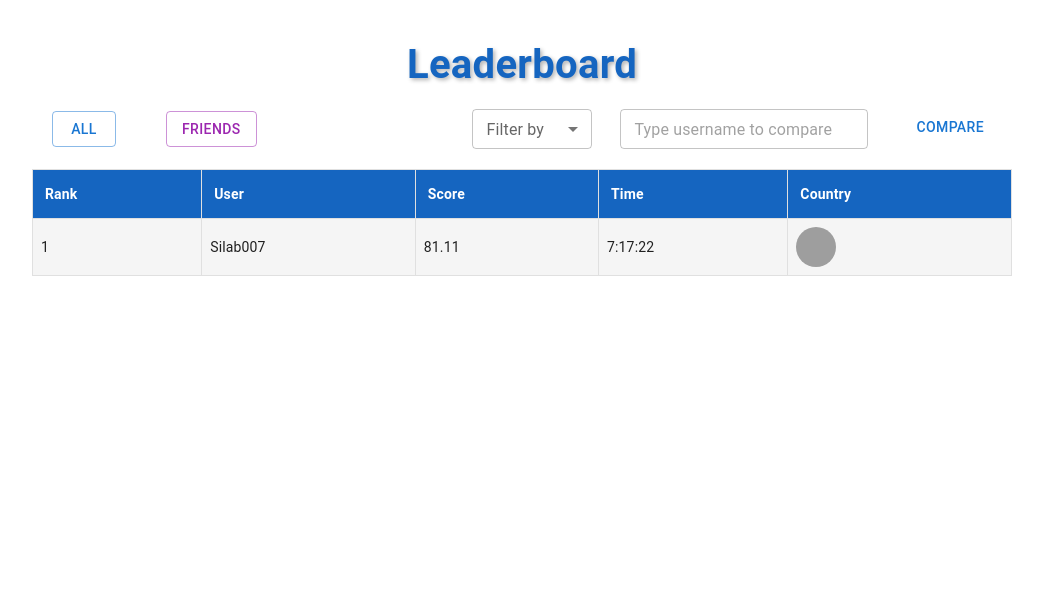
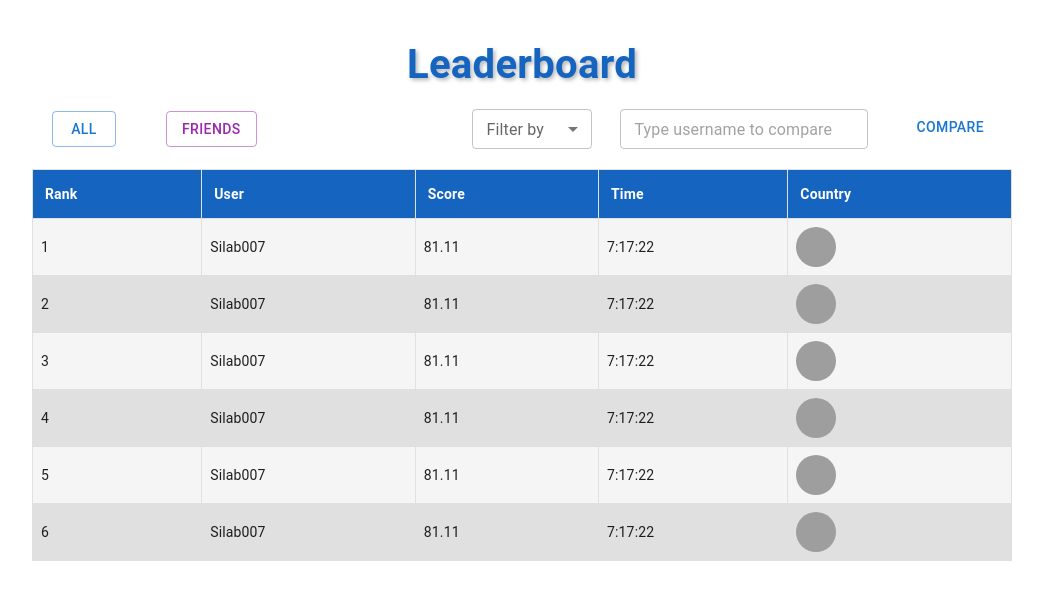
Before and after one commit to Masoom-Wahid/KardanLeetCode, a React (Create React App) app: page /leaderboard in a window 1280 px wide. Shown: the top 600 px of the page, without its empty margins (118-1161 px from the left). Built offline with nearby package versions, Linux system fonts and the light colour scheme; grey boxes are pictures that could not be loaded.

Commit message:
login button fix and leaderboard population

```diff
--- a/src/components/LeaderBoard/Organisms/LeaderboardTableOrganism.jsx
+++ b/src/components/LeaderBoard/Organisms/LeaderboardTableOrganism.jsx
@@ -37,6 +37,41 @@ const StyledTable = styled(Table)(({ theme }) => ({
 const mockLeaderboardData = [
   {
     rank: 1,
+    user: "Silab007",
+    score: "81.11",
+    time: "7:17:22",
+    country: "CountryFlag.png",
+  },
+  {
+    rank: 2,
+    user: "Silab007",
+    score: "81.11",
+    time: "7:17:22",
+    country: "CountryFlag.png",
+  },
+  {
+    rank: 3,
+    user: "Silab007",
+    score: "81.11",
+    time: "7:17:22",
+    country: "CountryFlag.png",
+  },
+  {
+    rank: 4,
+    user: "Silab007",
+    score: "81.11",
+    time: "7:17:22",
+    country: "CountryFlag.png",
+  },
+  {
+    rank: 5,
+    user: "Silab007",
+    score: "81.11",
+    time: "7:17:22",
+    country: "CountryFlag.png",
+  },
+  {
+    rank: 6,
     user: "Silab007",
     score: "81.11",
     time: "7:17:22",
--- a/src/components/Login/Login.css
+++ b/src/components/Login/Login.css
@@ -61,7 +61,7 @@ html, body {
   padding: 1rem;
   border: none;
   border-radius: 5px;
-  background-color: #4CAF50;
+  background-color: #1565c0;
   color: white;
   font-size: 1rem;
   cursor: pointer;
```
